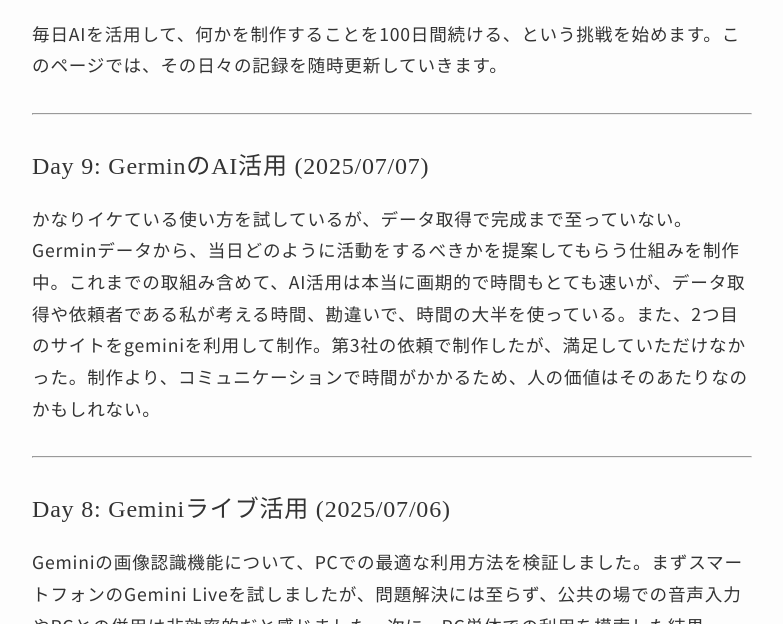
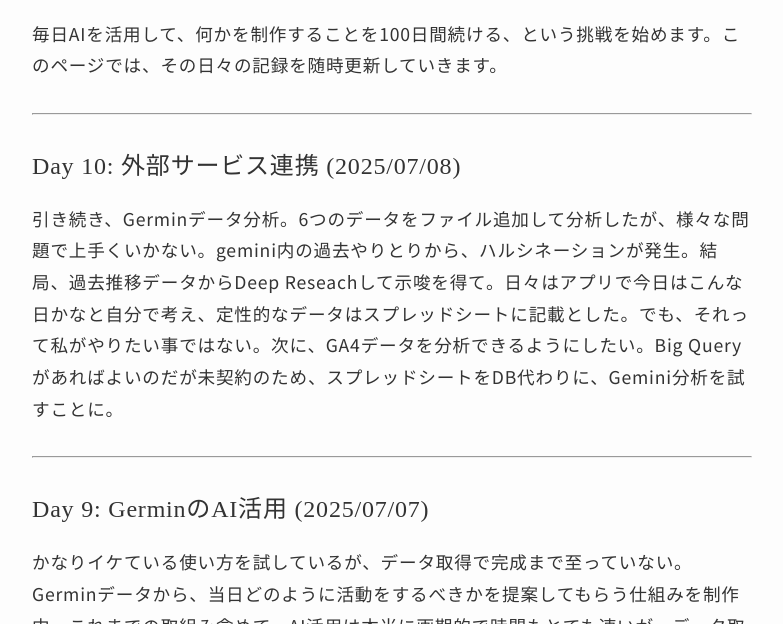
Before and after one commit to next50kei/next50-lab, a plain HTML site: page 100days.html in a window 1280 px wide. Shown: the part 688-1312 px from the top of the page, without its empty margins (248-1031 px from the left). Drawn offline with Linux system fonts and the light colour scheme.

Commit message:
day10の追加

```diff
--- a/100days.html
+++ b/100days.html
@@ -52,6 +52,10 @@
 
             <div class="post-content">
                 <p>毎日AIを活用して、何かを制作することを100日間続ける、という挑戦を始めます。このページでは、その日々の記録を随時更新していきます。</p>
+
+                <hr>
+                <h3>Day 10: 外部サービス連携 (2025/07/08)</h3>
+                <p>引き続き、Germinデータ分析。6つのデータをファイル追加して分析したが、様々な問題で上手くいかない。gemini内の過去やりとりから、ハルシネーションが発生。結局、過去推移データからDeep Reseachして示唆を得て。日々はアプリで今日はこんな日かなと自分で考え、定性的なデータはスプレッドシートに記載とした。でも、それって私がやりたい事ではない。次に、GA4データを分析できるようにしたい。Big Queryがあればよいのだが未契約のため、スプレッドシートをDB代わりに、Gemini分析を試すことに。</p>
 
                 <hr>
                 <h3>Day 9: GerminのAI活用 (2025/07/07)</h3>
```
